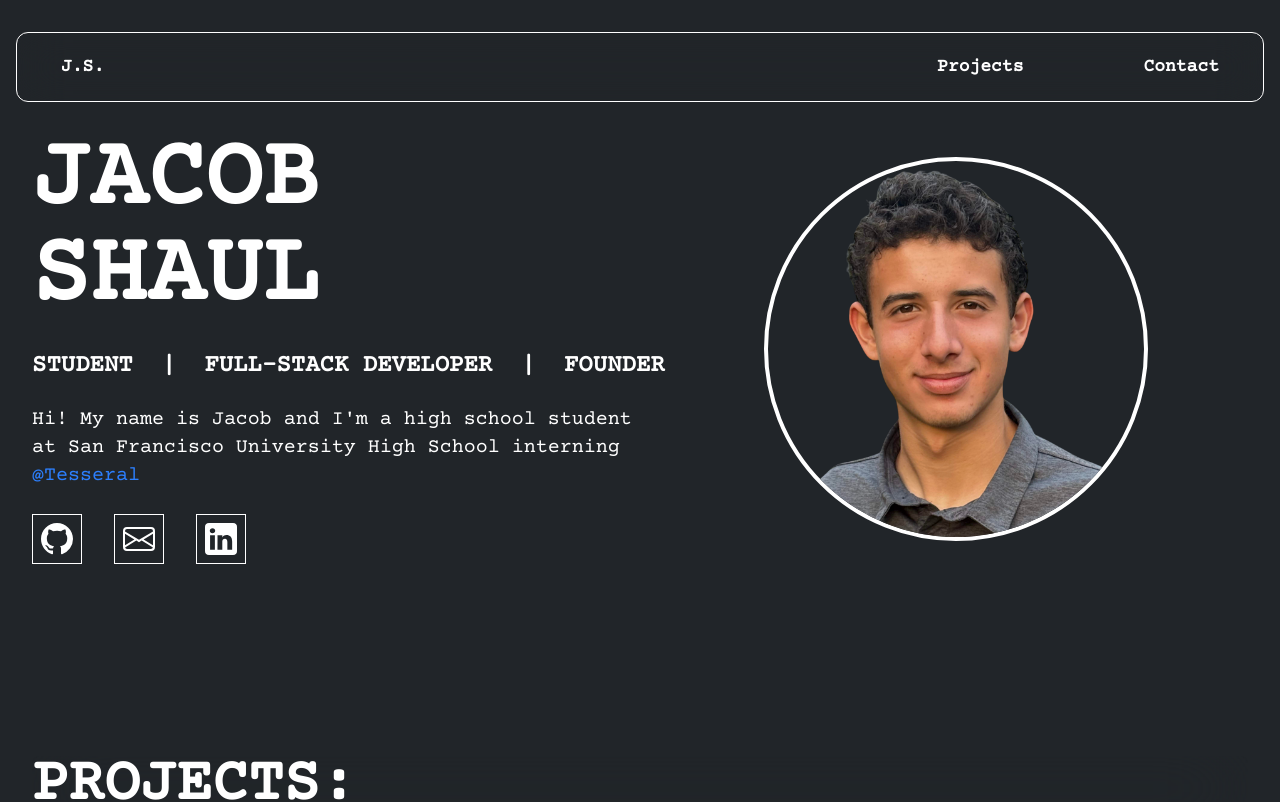
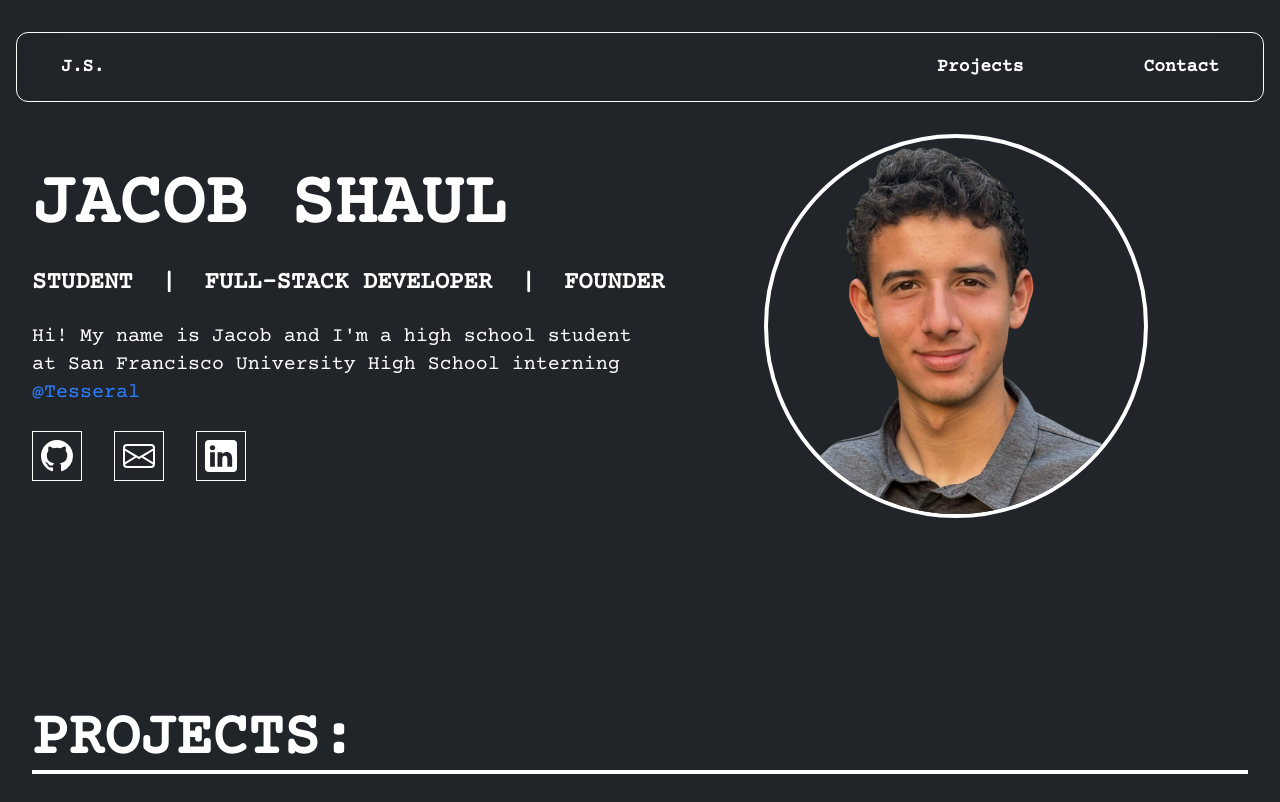
Before and after one commit to jacob-s-codes/portfolio, a Next.js app: page / in a window 1280 px wide. Shown: the top 802 px of the page. Built offline with nearby package versions, Linux system fonts and the light colour scheme.

Commit message:
made sure that text-7xl fit

```diff
--- a/src/app/HomeClient.tsx
+++ b/src/app/HomeClient.tsx
@@ -6,7 +6,7 @@ const HomeClient = () => {
     <div className="w-full  mx-auto lg:px-4 px-2 py-8">
       <div className="flex lg:flex-row flex-col-reverse lg:items-center items-start justify-between">
         <div className="flex flex-col items-start gap-6 max-w-2xl">
-          <h1 className="lg:text-8xl md:text-6xl text-5xl lg:pt-0 pt-4 font-semibold uppercase">Jacob Shaul</h1>
+          <h1 className="lg:text-7xl md:text-6xl text-5xl lg:pt-0 pt-4 font-semibold uppercase">Jacob Shaul</h1>
           <div className="flex items-center justify-between lg:text-2xl md:text-lg text-sm font-semibold w-full uppercase">
             <h2>Student</h2>
             <h2>|</h2>
```
